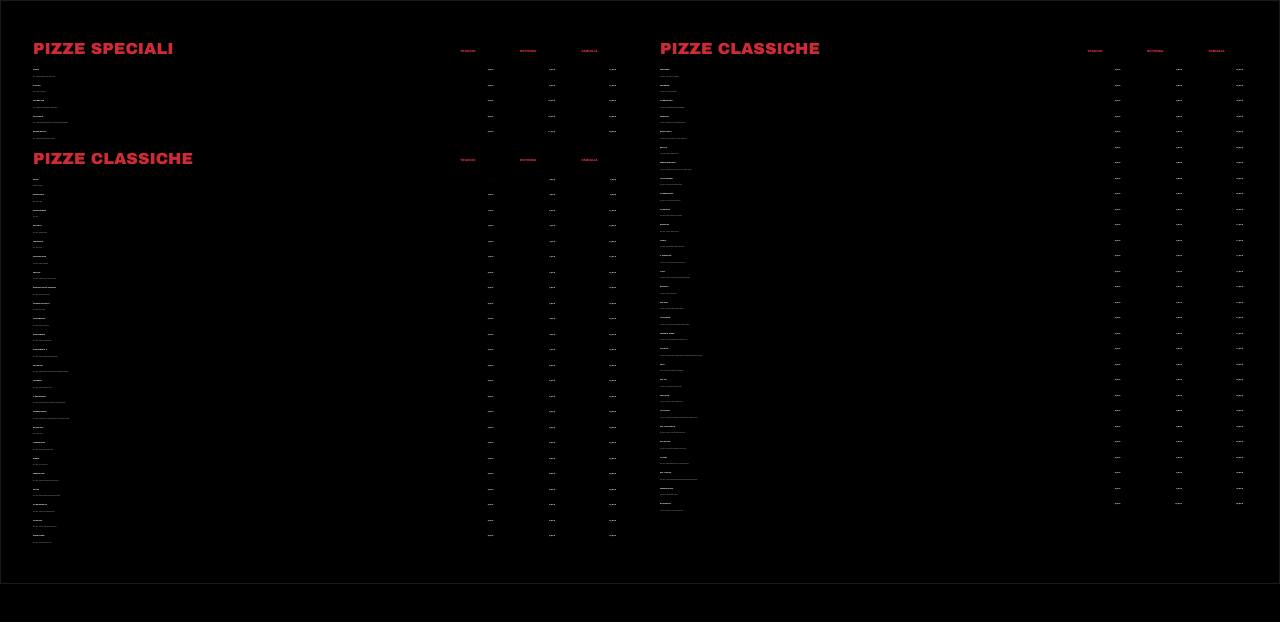
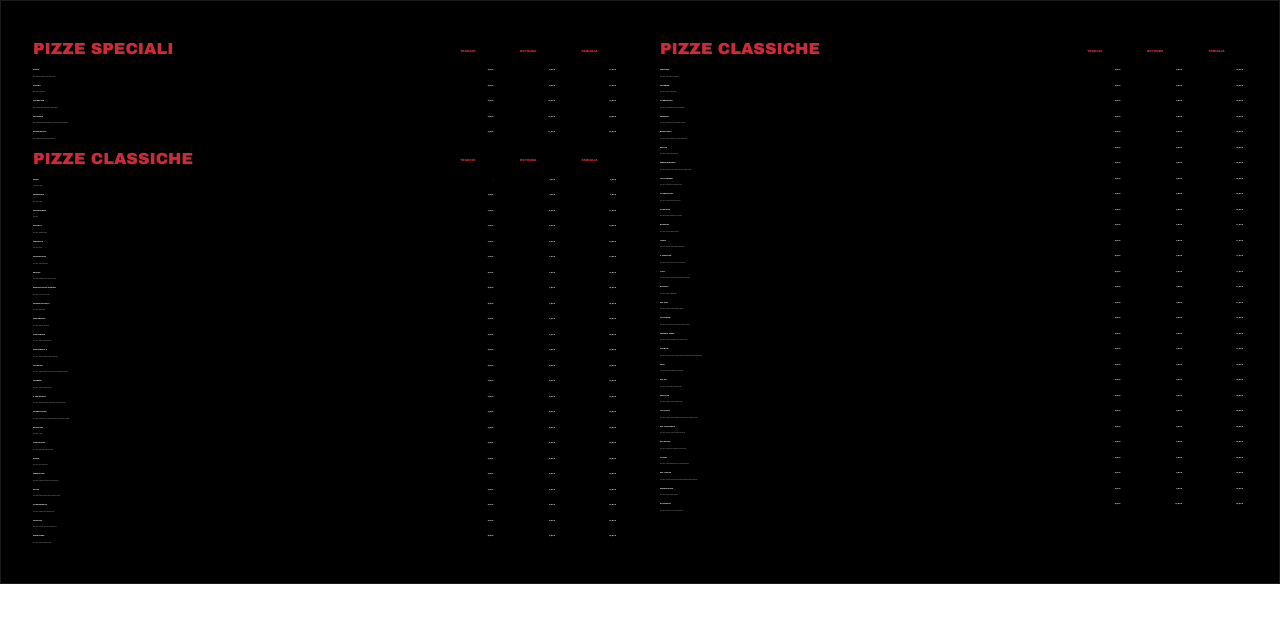
Before and after one commit to castasamu/mondopizza-listino, a React (Vite) app: page / in a window 1280 px wide. Shown: the top 622 px of the page. Built offline with nearby package versions, Linux system fonts and the light colour scheme.

Commit message:
Remove background color, root element styling, and commented-out CSS from base styles.

```diff
--- a/src/index.css
+++ b/src/index.css
@@ -7,19 +7,8 @@
 
 html,
 body {
-  /* width: 1920px;
-  height: 1080px; */
   width: 100vw;
   height: 100vh;
-  /* width: 1080px;
-  height: 720px; */
   margin: 0;
   padding: 0;
-  /* overflow: hidden; */
-  background-color: black;
 }
-
-#root {
-  width: 100%;
-  height: 100%;
-}
```
